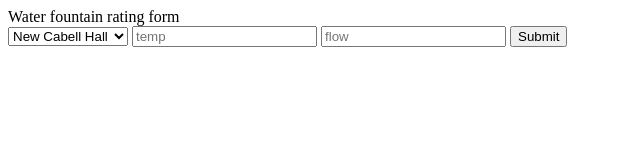
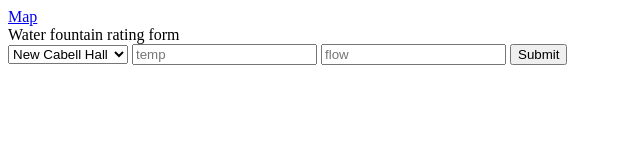
Before and after one commit to emmittjames/UVAWater, a plain HTML site: page ratingForm.html in a window 1280 px wide. Shown: the whole page, without its empty margins (0-640 px from the left). Drawn offline with Linux system fonts and the light colour scheme.

Commit message:
Button to go back to the map from the form page

```diff
--- a/ratingForm.html
+++ b/ratingForm.html
@@ -9,6 +9,9 @@
     <title>Document</title>
 </head>
 <body>
+    <header>
+        <div><a href="index.html">Map</a></div>
+    </header>
     <div>Water fountain rating form</div>
     <select name="Water Fountains" id="Water Fountains">
         <option value="New Cabell Hall">New Cabell Hall</option>
```
